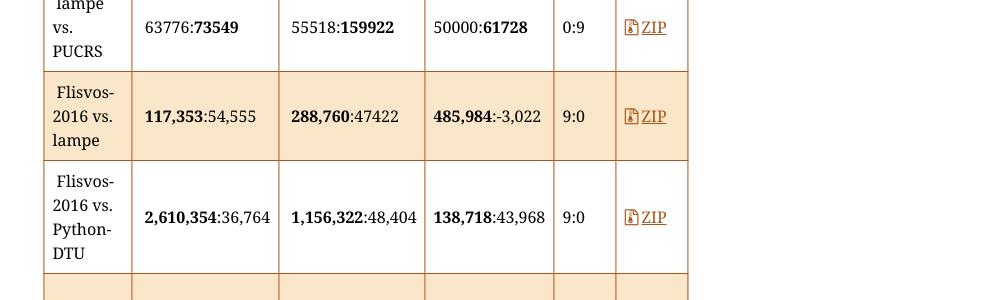
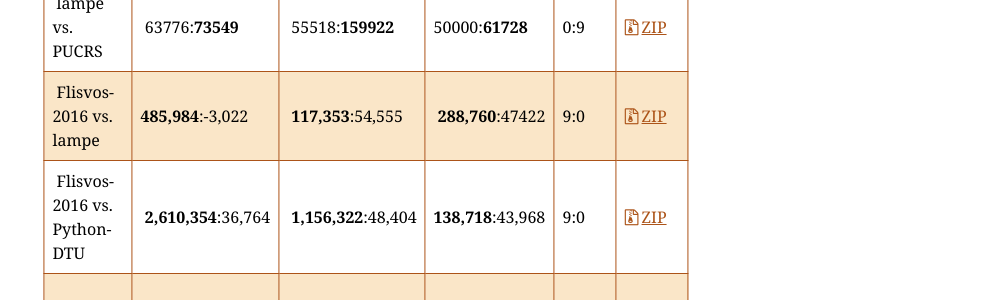
Before and after one commit to agentcontest/agentcontest.github.io, a Jekyll site: the page built from 2016/index.md, in a window 1280 px wide and 900 px high, scrolled down 1578 px. Shown: the part 155-455 px from the top of the window, without its empty margins (274-1280 px from the left). Built offline with Jekyll 4.4.1, drawn with Linux system fonts in a browser that asks for light colours.

Commit message:
Fix results table

```diff
--- a/2016/index.md
+++ b/2016/index.md
@@ -38,7 +38,7 @@
 | BathTUB vs. Python-DTU | -640,533:**49,725** | -111,406:**39,123** | **50,000**:38,919 | 2:4 | [ZIP](/2016/day1match1.zip) |
 | BathTUB vs. PUCRS | -1039:**851268** | 50000:**102345** | 36921:**227144** | 0:9 | [ZIP](/2016/day1match2.zip) |
 | lampe vs. PUCRS | 63776:**73549** | 55518:**159922** | 50000:**61728** | 0:9 | [ZIP](/2016/day1match3.zip) |
-| Flisvos-2016 vs. lampe | **117,353**:54,555 | **288,760**:47422 | **485,984**:-3,022 | 9:0 | [ZIP](/2016/day1match4.zip) |
+| Flisvos-2016 vs. lampe | **485,984**:-3,022 | **117,353**:54,555 | **288,760**:47422 | 9:0 | [ZIP](/2016/day1match4.zip) |
 | Flisvos-2016 vs. Python-DTU | **2,610,354**:36,764 | **1,156,322**:48,404 | **138,718**:43,968 | 9:0 | [ZIP](/2016/day1match5.zip) |
 |  |
 | BathTUB vs. Flisvos-2016 | 184763:**657500** | -508096:**977580** | 37258:**164839** | 0:9 | [ZIP](/2016/day2match1.zip) |
```
